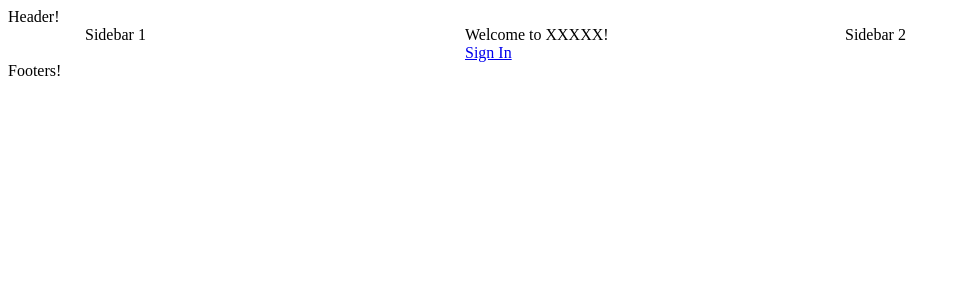
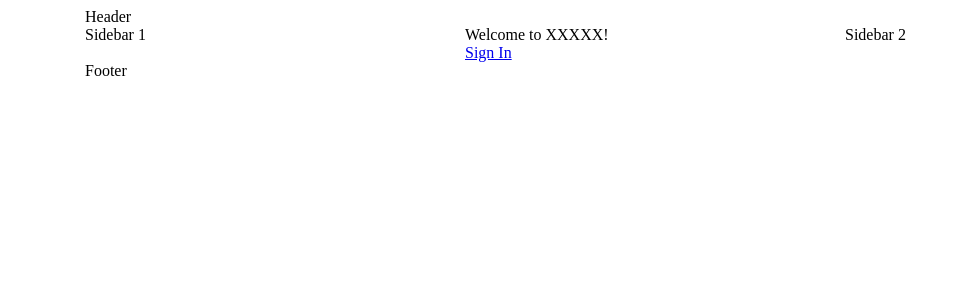
Before and after one commit to kuru-studio/kuru-studio-social-web, a Next.js app: page / in a window 1280 px wide. Shown: the top 300 px of the page, without its empty margins (0-961 px from the left). Built offline with nearby package versions, Linux system fonts and the light colour scheme; no server answers.

Commit message:
add container to footer and header

```diff
--- a/components/organisms/FooterOrganism.tsx
+++ b/components/organisms/FooterOrganism.tsx
@@ -1,8 +1,13 @@
+// ANCHOR: React Grid System Import
+import { Container } from 'react-grid-system';
+
 // ANCHOR: Footer Organism
 export default function FooterOrganism() {
   return (
     <footer>
-      Footers!
+      <Container>
+        Footer
+      </Container>
     </footer>
   );
 }
--- a/components/organisms/HeaderOrganism.tsx
+++ b/components/organisms/HeaderOrganism.tsx
@@ -1,8 +1,13 @@
+// ANCHOR: React Grid System Import
+import { Container } from 'react-grid-system';
+
 // ANCHOR: Header Organism
 export default function HeaderOrganism() {
   return (
     <header>
-      Header!
+      <Container>
+        Header
+      </Container>
     </header>
   );
 }
```
